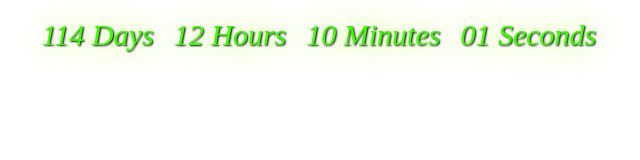
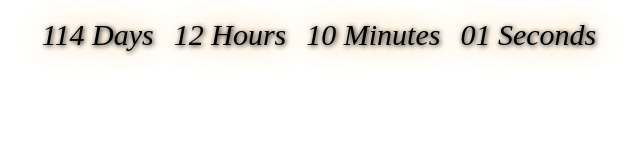
Before and after one commit to Anastasiia-Litvinova/goit-js-hw-11-timer, a plain HTML site: page index.html in a window 1280 px wide. Shown: the whole page, without its empty margins (321-961 px from the left). Drawn offline with Linux system fonts and the light colour scheme.

Commit message:
Update styles.css

```diff
--- a/styles.css
+++ b/styles.css
@@ -7,6 +7,5 @@
   font-size: 30px;
   margin: 10px;
   font-style: italic;
-  text-shadow: 1px 1px 2px black, 0 0 1em greenyellow;
-  color: rgb(60, 255, 0);
+  text-shadow: 1px 1px 5px black, 0 0 1em rgb(243, 156, 43);
 }
```
